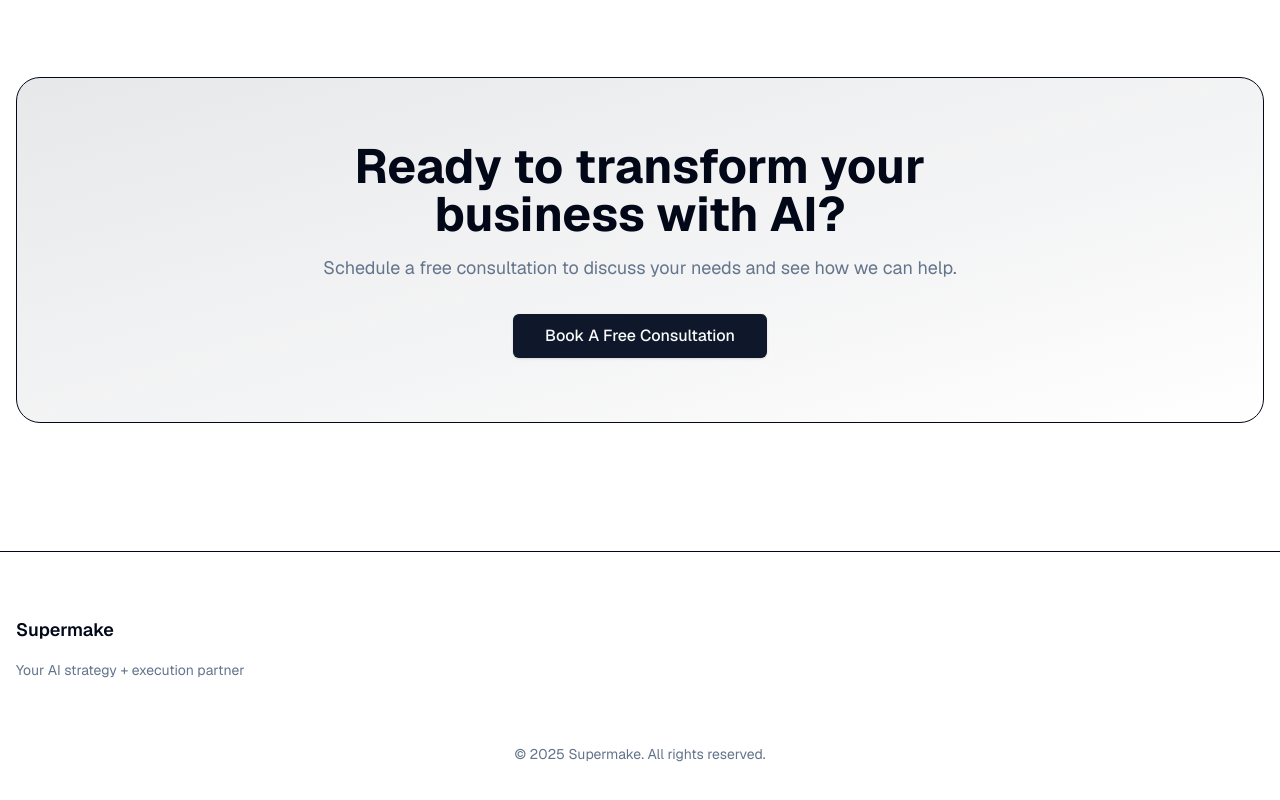
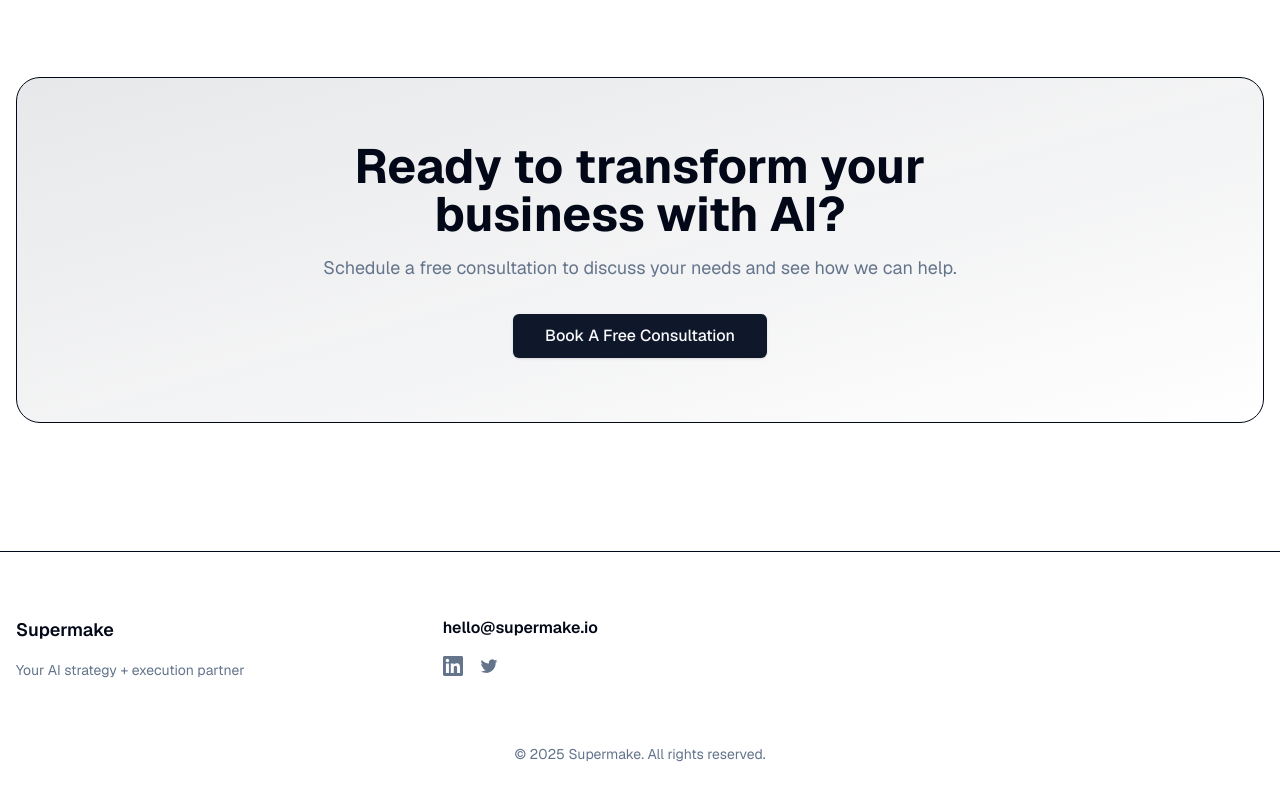
Before and after one commit to kevinzhuang10/ai-consultancy, a Next.js app: page / in a window 1280 px wide. Shown: the part 2868-3668 px from the top of the page. Built offline with nearby package versions, Linux system fonts and the light colour scheme.

Commit message:
add email address

```diff
--- a/app/page.tsx
+++ b/app/page.tsx
@@ -600,11 +600,11 @@ export default function Home() {
                 </li>
               </ul>
             </div> */}
-            {/* <div>
-              <h3 className="font-semibold mb-4">Connect</h3>
+            <div>
+              <h3 className="font-semibold mb-4">hello@supermake.io</h3>
               <div className="flex gap-4">
                 <a
-                  href="https://www.linkedin.com/in/kevinzhuang10/"
+                  href="https://www.linkedin.com/company/supermake"
                   className="text-muted-foreground hover:text-foreground transition-colors"
                   target="_blank"
                   rel="noopener noreferrer"
@@ -632,7 +632,7 @@ export default function Home() {
                   </svg>
                 </a>
               </div>
-            </div> */}
+            </div>
           </div>
           <div className="pt-8 text-center text-sm text-muted-foreground">
             <p>
```
